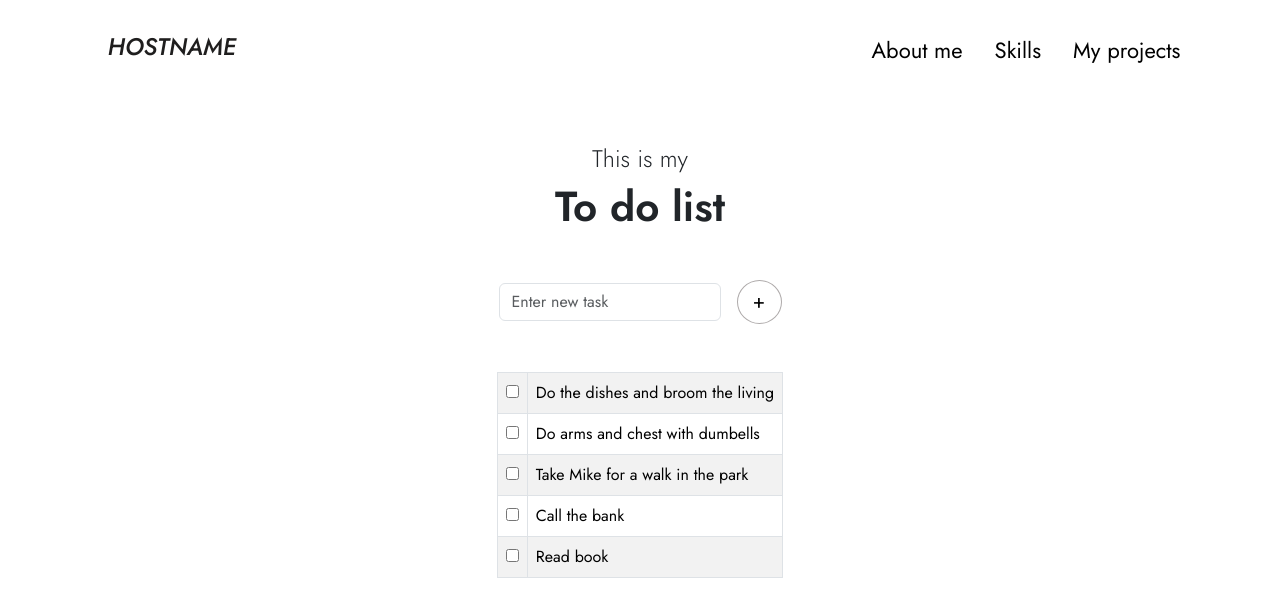
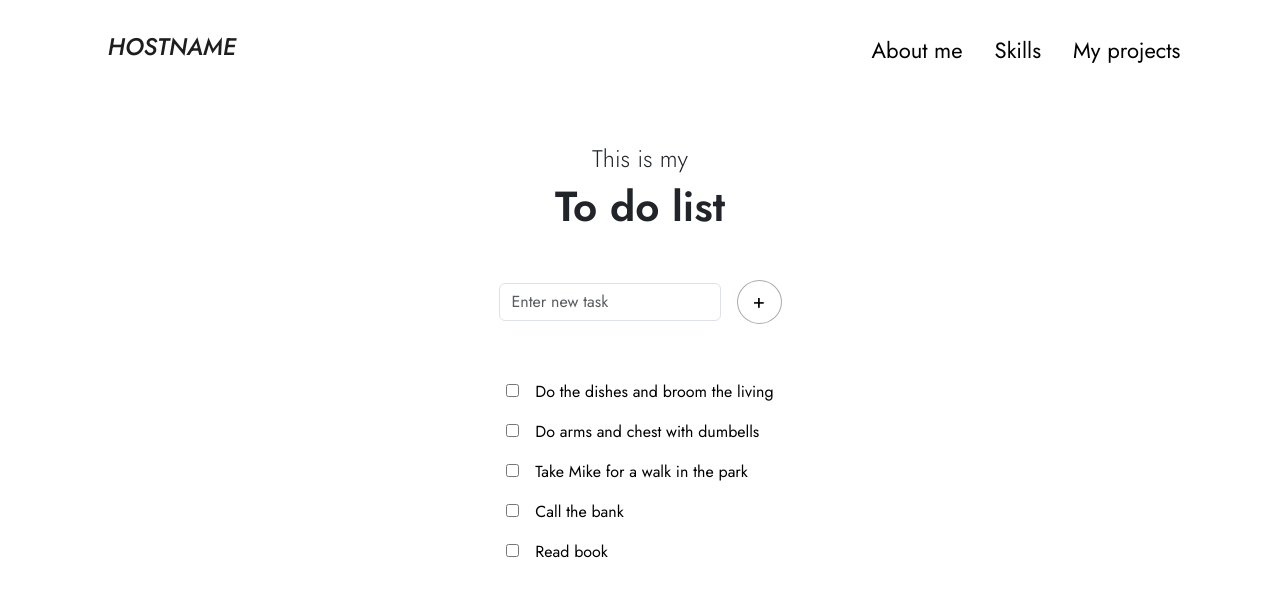
Before and after one commit to Bastian142000/portfolio, a React (Create React App) app: page /projects/to-do-list in a window 1280 px wide. Shown: the top 616 px of the page. Built offline with nearby package versions, Linux system fonts and the light colour scheme.

Commit message:
New tasks styles

```diff
--- a/src/components/MyProjects/ToDoList/ToDoList.css
+++ b/src/components/MyProjects/ToDoList/ToDoList.css
@@ -39,6 +39,6 @@ form {
   margin-top: 3rem;
 }
 
-#custom-checkbox {
-  cursor: pointer;
+.table td {
+  border: none;
 }
--- a/src/components/MyProjects/ToDoList/ToDoList.js
+++ b/src/components/MyProjects/ToDoList/ToDoList.js
@@ -75,7 +75,7 @@ function List({ tasks, onToggleTask }) {
   });
 
   return (
-    <Table striped bordered hover id="task-table">
+    <Table hover id="task-table">
       <tbody id="task-list">
         {sortedTasks.map((task) => (
           <Task key={task.id} task={task} onToggleTask={onToggleTask} />
@@ -93,7 +93,6 @@ function Task({ task, onToggleTask }) {
           type="checkbox"
           value={task.finished}
           onChange={() => onToggleTask(task.id)}
-          id="custom-checkbox"
         ></input>
       </td>
       <td
```
